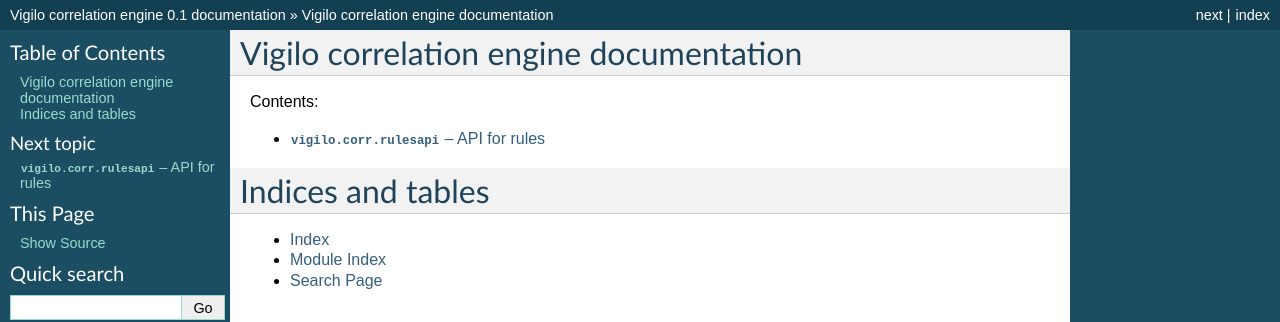
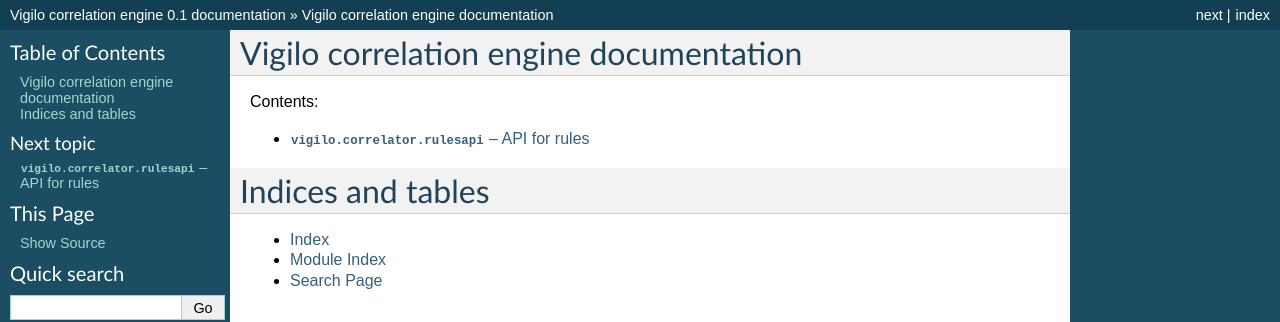
Before and after one commit to vigilo/correlator, a Sphinx documentation site: the page built from doc/index.rst, in a window 1280 px wide. Shown: the top 322 px of the page. Built offline with Sphinx 7.4.7, drawn with Linux system fonts in a browser that asks for light colours.

Commit message:
Anciennes références à 'corr'.
git-svn-id: https://vigilo-dev.si.c-s.fr/svn@2139 b22e2e97-25c9-44ff-b637-2e5ceca36478

```diff
--- a/doc/rulesapi.rst
+++ b/doc/rulesapi.rst
@@ -1,5 +1,5 @@
-:mod:`vigilo.corr.rulesapi` -- API for rules
+:mod:`vigilo.correlator.rulesapi` -- API for rules
 ==================================================
 
-.. automodule:: vigilo.corr.rulesapi
+.. automodule:: vigilo.correlator.rulesapi
    :members:
```
Also changed, not shown: 1 other file.
